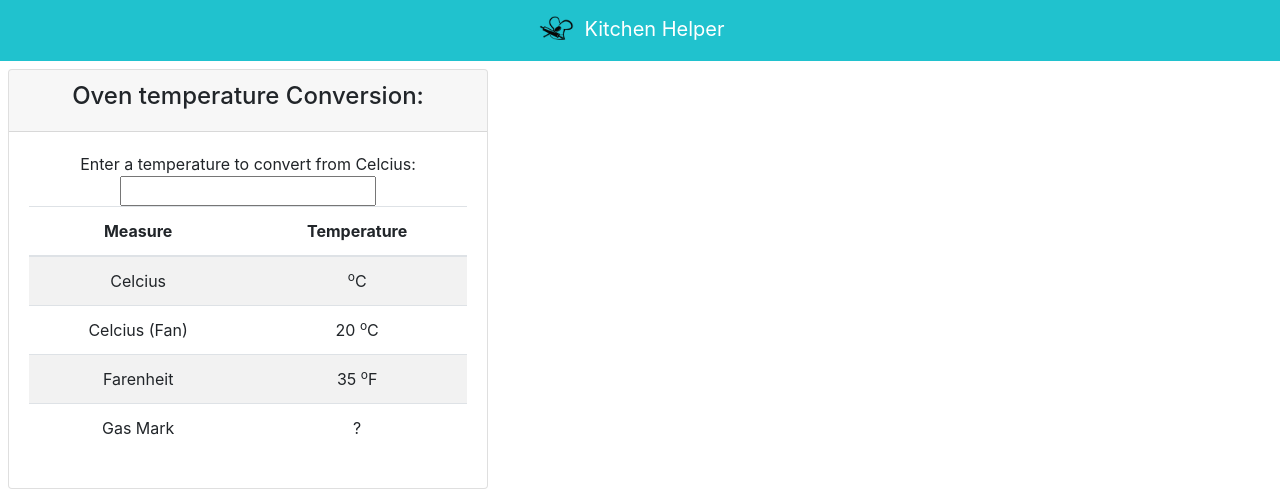
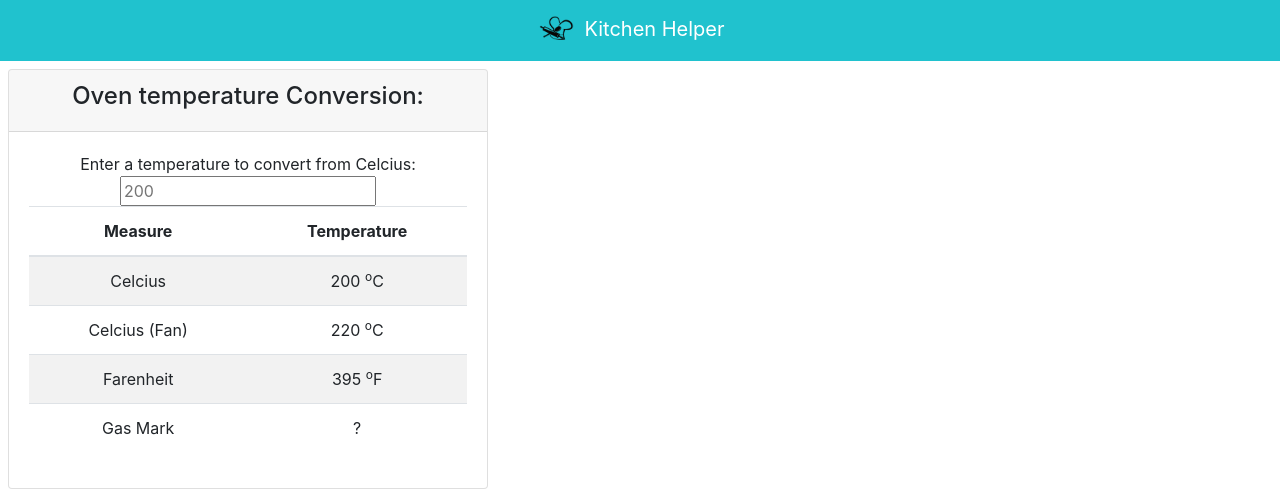
Before and after one commit to tj2904/kitchen-helper, a React (Create React App) app: page / in a window 1280 px wide. Shown: the top 490 px of the page. Built offline with nearby package versions, Linux system fonts and the light colour scheme; no server answers.

Commit message:
added temmp conversion placeholder

```diff
--- a/src/CelciusConversion.jsx
+++ b/src/CelciusConversion.jsx
@@ -2,7 +2,7 @@ import React, { useState, useEffect } from "react";
 import FromCelcius from "./FromCelcius.jsx";
 
 function CelciusConversion(props) {
-  const [orginalTemp, setOrginalTemp] = useState("");
+  const [orginalTemp, setOrginalTemp] = useState(200);
 
   return (
     <div class="card" Style="width: 30rem;">
@@ -11,7 +11,7 @@ function CelciusConversion(props) {
       </div>
       <div class="card-body">
         Enter a temperature to convert from Celcius:{" "}
-        <input onChange={(event) => setOrginalTemp(event.target.value)} />
+        <input onChange={(event) => setOrginalTemp(event.target.value)} placeholder="200"/>
         <div>
           <FromCelcius orginal={orginalTemp} />
         </div>
--- a/src/Navbar.jsx
+++ b/src/Navbar.jsx
@@ -4,7 +4,7 @@ import "./Navbar.css"
 function Navbar() {
     return (
     <nav class="navbar ">
-  <a class="navbar-brand" href="#">
+  <a class="navbar-brand" href="/">
     <img src={logo} width="35" height="35" class="d-inline-block align-top" alt="" className="Nav-logo"></img>
     Kitchen Helper
   </a>
```
Also changed, not shown: src/App.js (+4 -6 lines).
